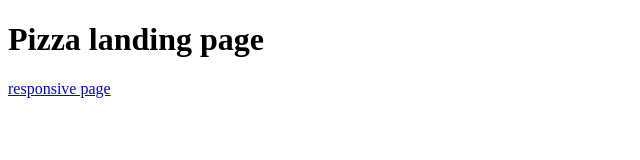
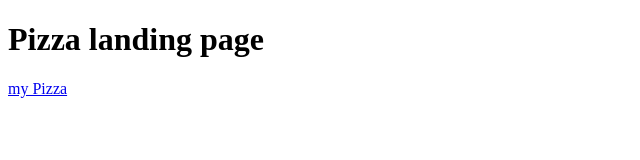
Before and after one commit to sinenkosimasinga/pizzapage, a plain HTML site: page index.html in a window 1280 px wide. Shown: the full height of the page, 0-640 px from the left. Drawn offline with Linux system fonts and the light colour scheme.

Commit message:
pizza commiy

```diff
--- a/index.html
+++ b/index.html
@@ -9,7 +9,7 @@
 <body>
     <h1>Pizza landing page</h1>
     <div>
-        <a href="mypizza.html">responsive page</a>
+        <a href="mypizza.html">my Pizza</a>
     </div>
 </body>
 </html>
```
